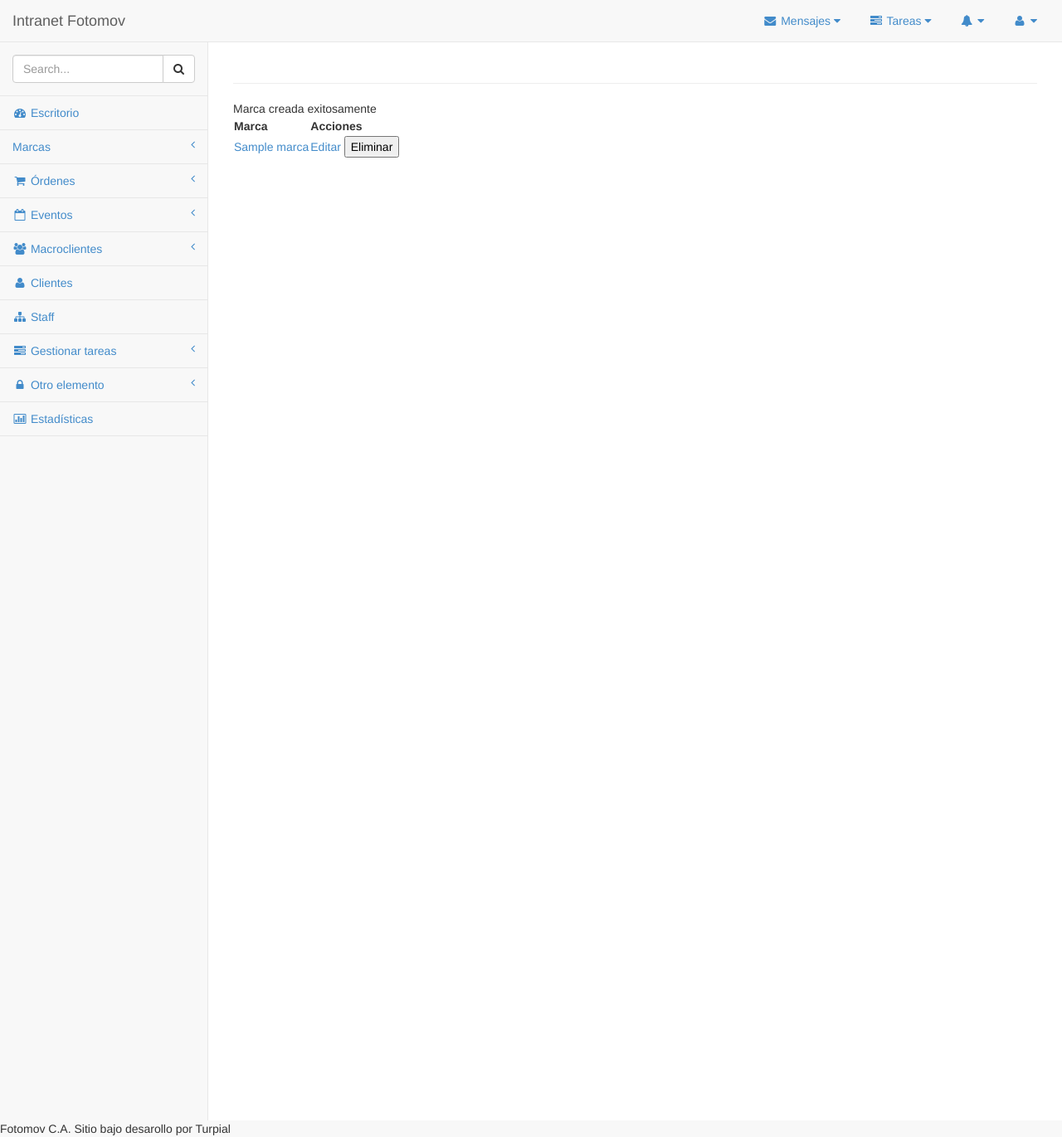
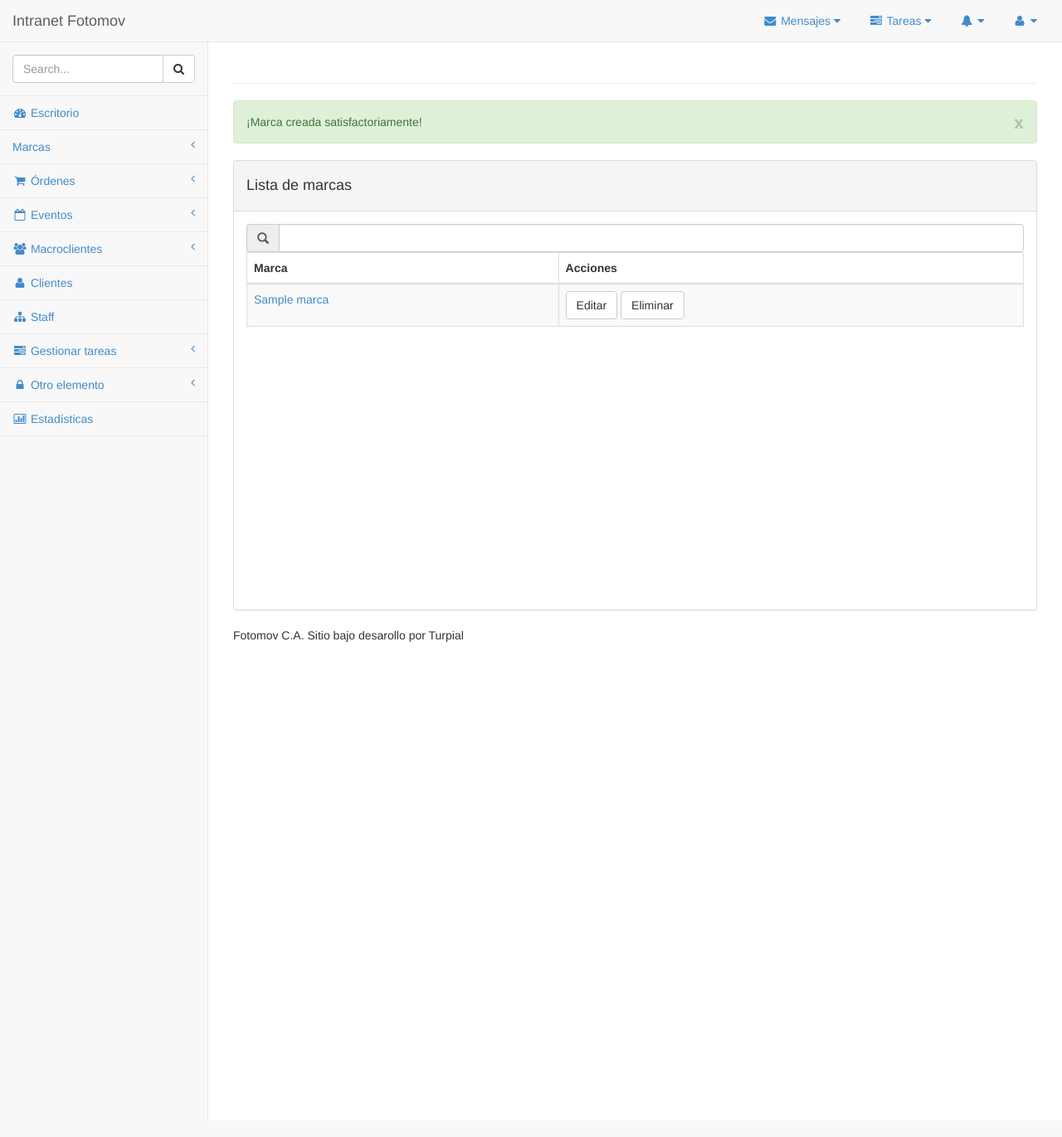
Before and after one commit to NestorBracho/fotomov_old, a Django app: page /listar_marcas/1/ in a window 1280 px wide. Shown: the whole page at 83% size. Run offline with Django 3.2, Linux system fonts and the light colour scheme; tables that the repository leaves empty hold one stand-in row (values such as "Sample post").

Commit message:
modificaciones de staff

```diff
--- a/fotomov/templates/marca/listar_marcas.html
+++ b/fotomov/templates/marca/listar_marcas.html
@@ -19,13 +19,34 @@
 {% endblock %}
 {% block seccion-contenido %}
 {% if creado == '1' %}
-    Marca creada exitosamente
+    <div class="alert alert-success">
+        <button type="button" class="close" data-dismiss="alert" aria-hidden="True">x</button>
+        ¡Marca creada satisfactoriamente!
+    </div>
+
 {% elif creado == '2' %}
-    Marca editada exitosamente
+    <div class="alert alert-success">
+        <button type="button" class="close" data-dismiss="alert" aria-hidden="True">x</button>
+        ¡Marca editada satifactoriamente!
+    </div>
+
 {% elif creado == '3' %}
-    Marca eliminada exitosamente
+   <div class="alert alert-success">
+        <button type="button" class="close" data-dismiss="alert" aria-hidden="True">x</button>
+         ¡Marca eliminada satifactoriamente!
+    </div>
 {% endif %}
-<table>
+<div class="panel panel-default">
+    <div class="panel-heading">
+        <h4>Lista de marcas</h4>
+    </div>
+    <div class="panel-body">
+        <div class="table-responsive">
+            <div class="input-group">
+            <span class="input-group-addon"><span class="glyphicon glyphicon-search"></span></span>
+            <input type="search" class="form-control" id="search-content"></input>
+        </div>
+        <table class="table table-striped table-bordered table-hover" id="content">
             <thead>
                 <th>Marca</th>
                 <th>Acciones</th>
@@ -33,8 +54,10 @@
         {% for marca in marcas %}
             <tr>
                 <td><a href="/ver_marca/{{ marca.id }}/0">{{ marca.nombre }}</a></td>
-        <td><a href="/editar_marca/{{ marca.id }}">Editar</a> <button type="button" onclick="deleteAlert({{marca.id}})">Eliminar</button> </td>
+                <td><a href="/editar_marca/{{ marca.id }}" class="btn btn-default">Editar</a> <button type="button" onclick="deleteAlert({{marca.id}})" class="btn btn-default">Eliminar</button> </td>
             </tr>
         {% endfor %}
         </table>
+    </div>
+</div>
 {% endblock %}
--- a/fotomov/templates/staff/lista_usuario.html
+++ b/fotomov/templates/staff/lista_usuario.html
@@ -65,5 +65,4 @@
         </table>
     </div>
 </div>
-</div>
 {% endblock %}
```
Also changed, not shown: fotomov/templates/marca/editar_submarca.html (+13 -6 lines), fotomov/templates/marca/nueva_marca.html (+12 -4 lines), fotomov/templates/marca/ver_marca.html (+24 -8 lines). Lines whose indentation alone changed are shown as unchanged.
